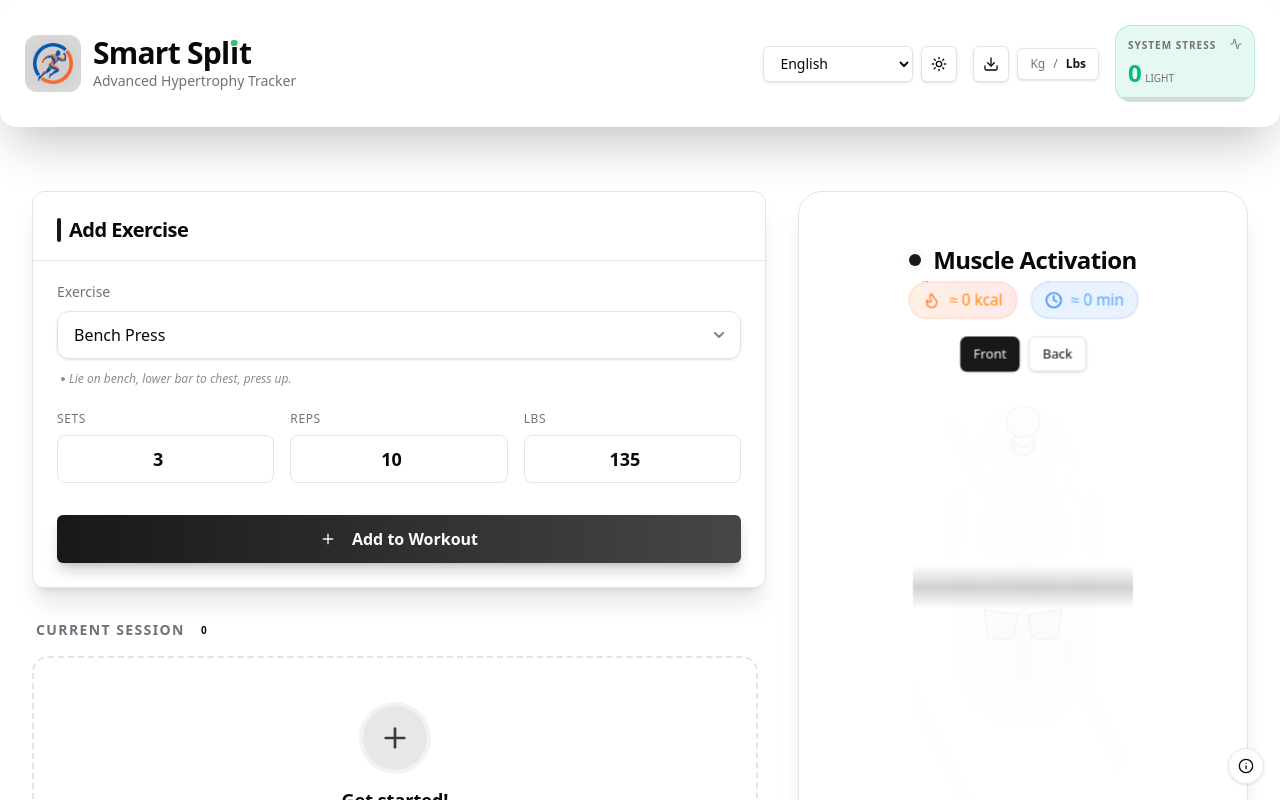
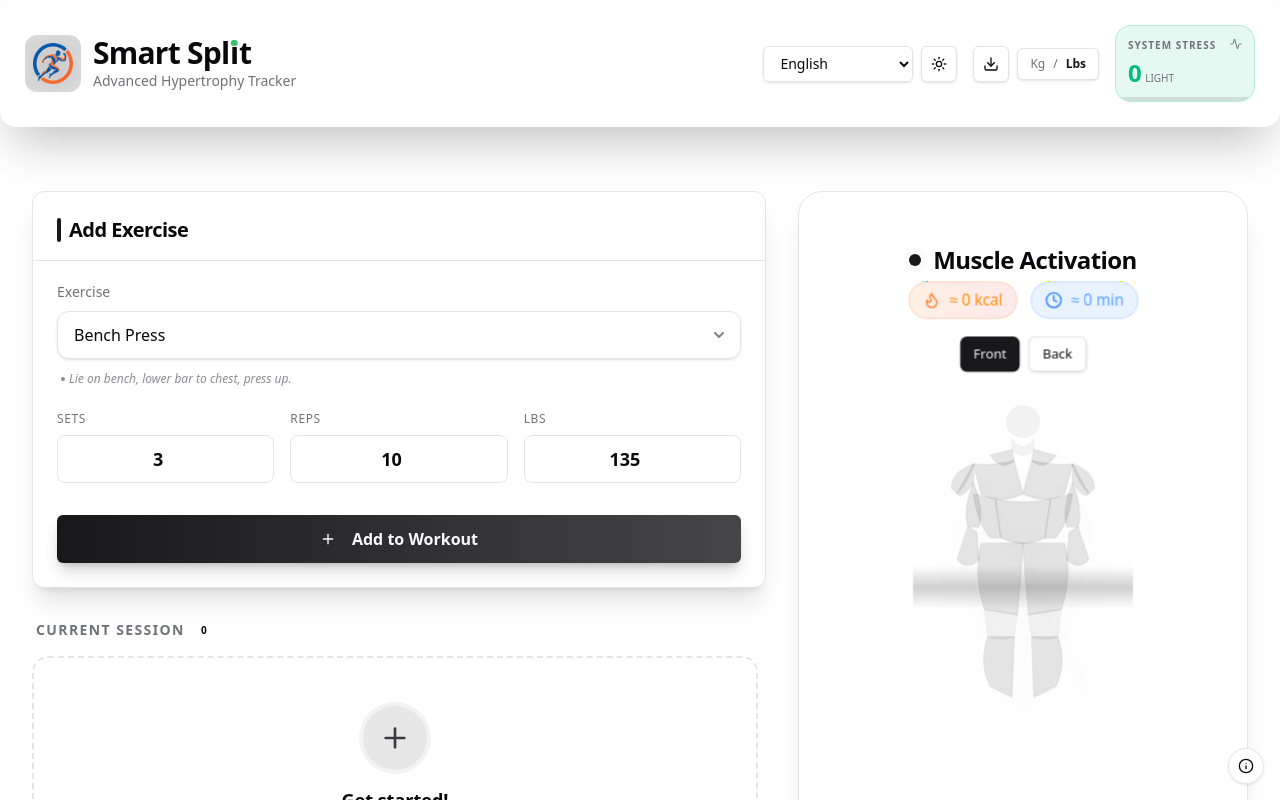
Before and after one commit to KVasquesMoviaUTN/SmartSplit, a Next.js app: page / in a window 1280 px wide. Shown: the top 800 px of the page. Built offline with nearby package versions, Linux system fonts and the light colour scheme.

Commit message:
UI (colors in light theme)

```diff
--- a/src/components/BodyHeatmap.tsx
+++ b/src/components/BodyHeatmap.tsx
@@ -17,7 +17,7 @@ interface BodyHeatmapProps {
 
 // Color Utility
 const getMuscleColor = (stress: number) => {
-    if (!stress || stress <= 0) return "fill-white/5 stroke-white/20"; // Default: visible silhouette with better contrast
+    if (!stress || stress <= 0) return "fill-black/10 stroke-black/20 dark:fill-white/5 dark:stroke-white/20"; // Default: visible silhouette with better contrast
     if (stress <= 20) return "fill-muted/40 stroke-slate-400"; // Grey (Active but low) - Distinct from empty
     if (stress <= 40) return "fill-emerald-500 stroke-emerald-600"; // Low
     if (stress <= 60) return "fill-yellow-500 stroke-yellow-600"; // Med
@@ -145,7 +145,7 @@ export function BodyHeatmap({ heatmap }: BodyHeatmapProps) {
                                 }}
                                 className={cn(
                                     "transition-all duration-500 ease-in-out stroke-[0.5]",
-                                    isCosmetic ? "fill-muted/20 stroke-border cursor-default" : `${colorClass} hover:opacity-80 cursor-pointer hover:stroke-[1.5] hover:stroke-white`,
+                                    isCosmetic ? "fill-black/5 stroke-black/10 dark:fill-muted/20 dark:stroke-border cursor-default" : `${colorClass} hover:opacity-80 cursor-pointer hover:stroke-[1.5] hover:stroke-black/50 dark:hover:stroke-white`,
                                     selectedMuscle === p.muscle && "stroke-[2] stroke-white filter drop-shadow-[0_0_8px_rgba(255,255,255,0.5)]"
                                 )}
                             >
```
